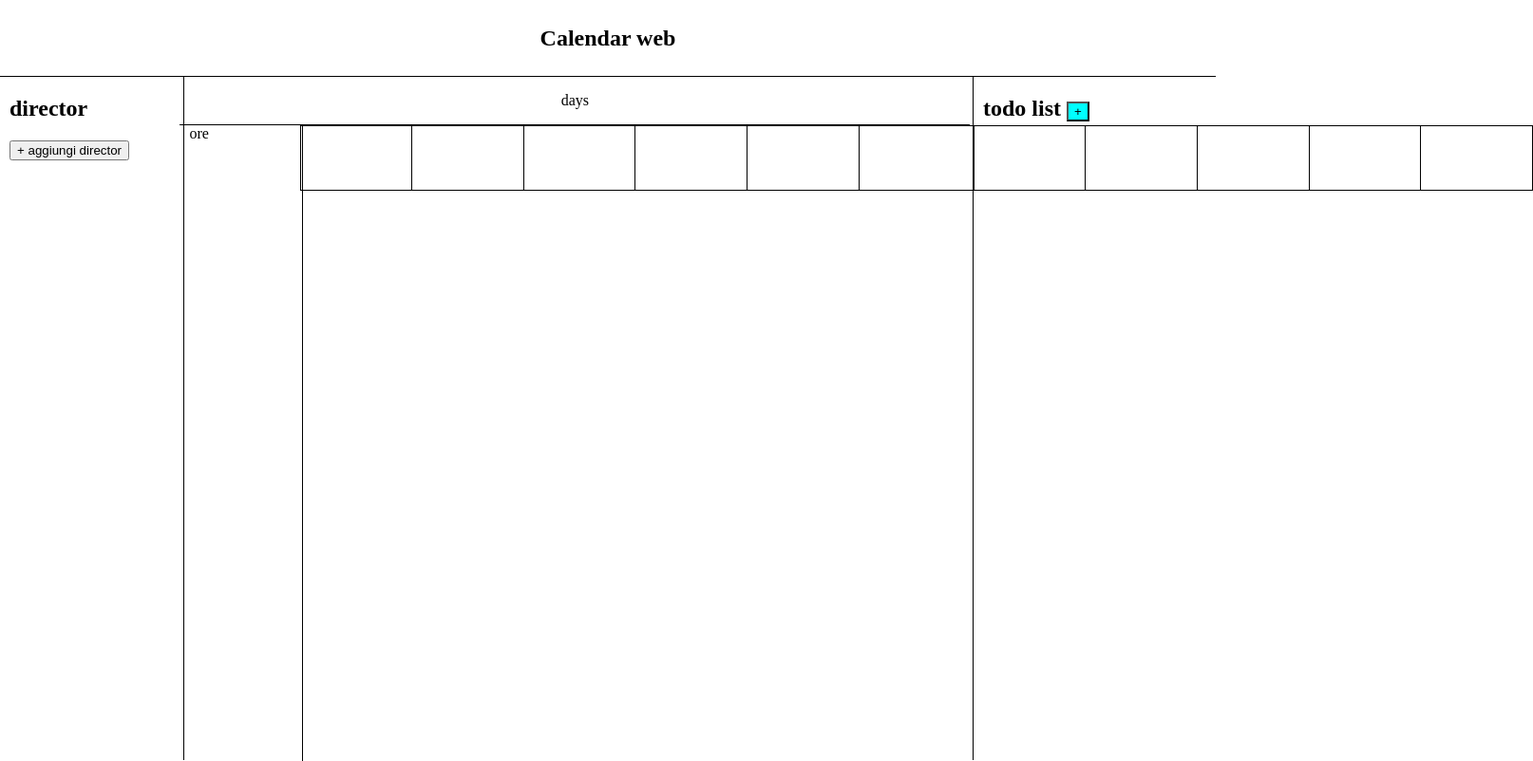
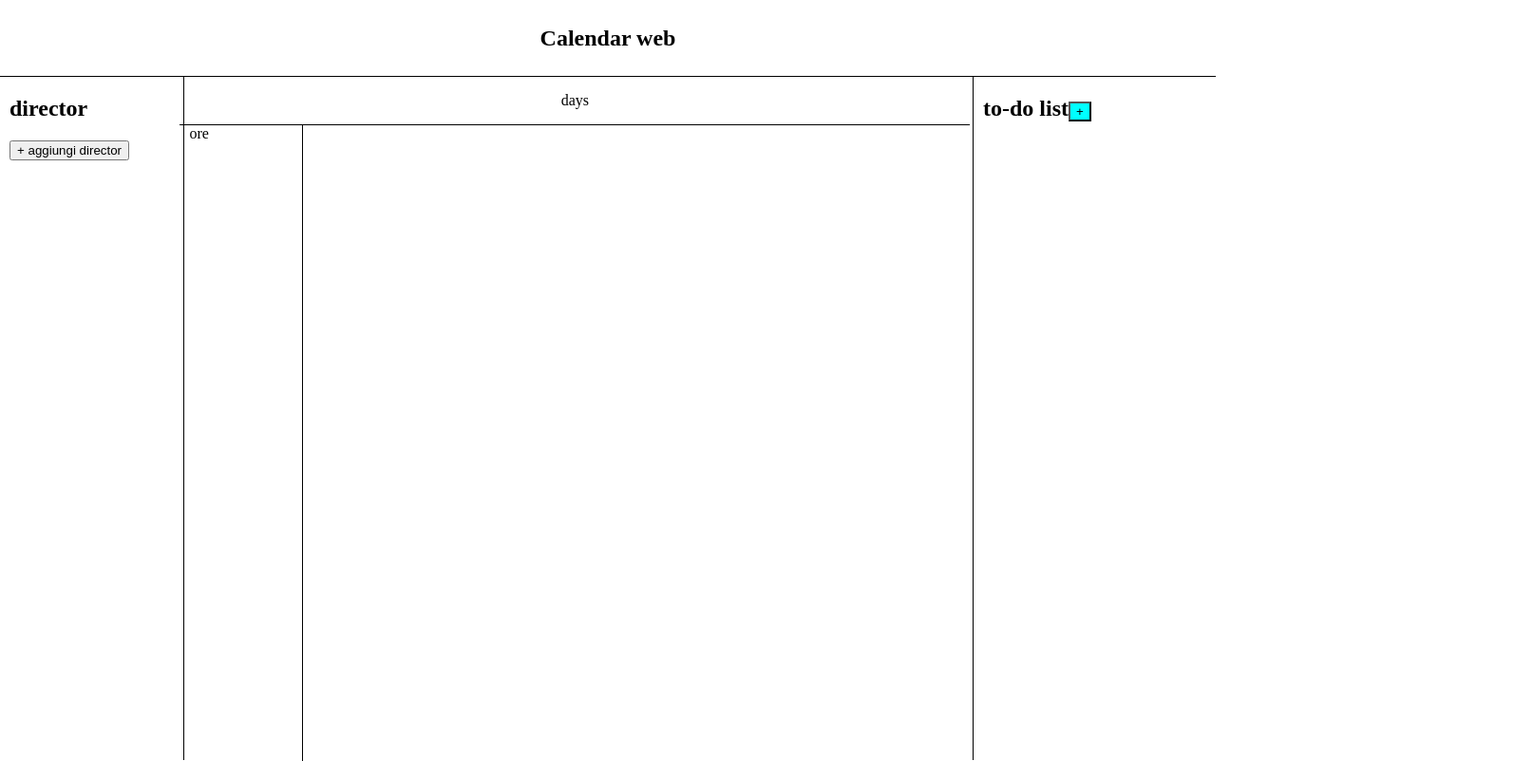
Before and after one commit to mattemello/esercizi, a plain HTML site: page 15_web_js/index.html in a window 1280 px wide. Shown: the whole page at 95% size, 1614 px wide, since content can reach past the window. Drawn offline with Linux system fonts and the light colour scheme.

Commit message:
modifica della scritta grazie alla rob

```diff
--- a/15_web_js/index.html
+++ b/15_web_js/index.html
@@ -22,64 +22,12 @@
             <div class="ore">
                 ore
             </div>
-            <div class="days">
-                <div class="day-column">
-                    <div class="day"></div>
-                    <div class="day"></div>
-                    <div class="day"></div>
-                    <div class="day"></div>
-                    <div class="day"></div>
-                    <div class="day"></div>
-                    <div class="day"></div>
-                </div>
-                <div class="day-column">
-                    <div class="day"></div>
-                    <div class="day"></div>
-                    <div class="day"></div>
-                    <div class="day"></div>
-                    <div class="day"></div>
-                    <div class="day"></div>
-                    <div class="day"></div>
-                </div>
-                <div class="day-column">
-                    <div class="day"></div>
-                    <div class="day"></div>
-                    <div class="day"></div>
-                    <div class="day"></div>
-                    <div class="day"></div>
-                    <div class="day"></div>
-                    <div class="day"></div>
-                </div>
-                <div class="day-column">
-                    <div class="day"></div>
-                    <div class="day"></div>
-                    <div class="day"></div>
-                    <div class="day"></div>
-                    <div class="day"></div>
-                    <div class="day"></div>
-                    <div class="day"></div>
-                </div><div class="day-column">
-                    <div class="day"></div>
-                    <div class="day"></div>
-                    <div class="day"></div>
-                    <div class="day"></div>
-                    <div class="day"></div>
-                    <div class="day"></div>
-                    <div class="day"></div>
-                </div>
-                <div class="day-column">
-                    <div class="day"></div>
-                    <div class="day"></div>
-                    <div class="day"></div>
-                    <div class="day"></div>
-                    <div class="day"></div>
-                    <div class="day"></div>
-                    <div class="day"></div>
-                </div>
+            <div class="days" id="calendar">
+
             </div>
         </div>
         <div class="todo">
-            <h2>todo list <button class="todo_button" type="button" popovertarget="todo_aggiunta">+</button></h2>
+            <h2>to-do list<button class="todo_button" type="button" popovertarget="todo_aggiunta">+</button></h2>
             <p id="add_todo"></p>
         </div>
     </div>
```
